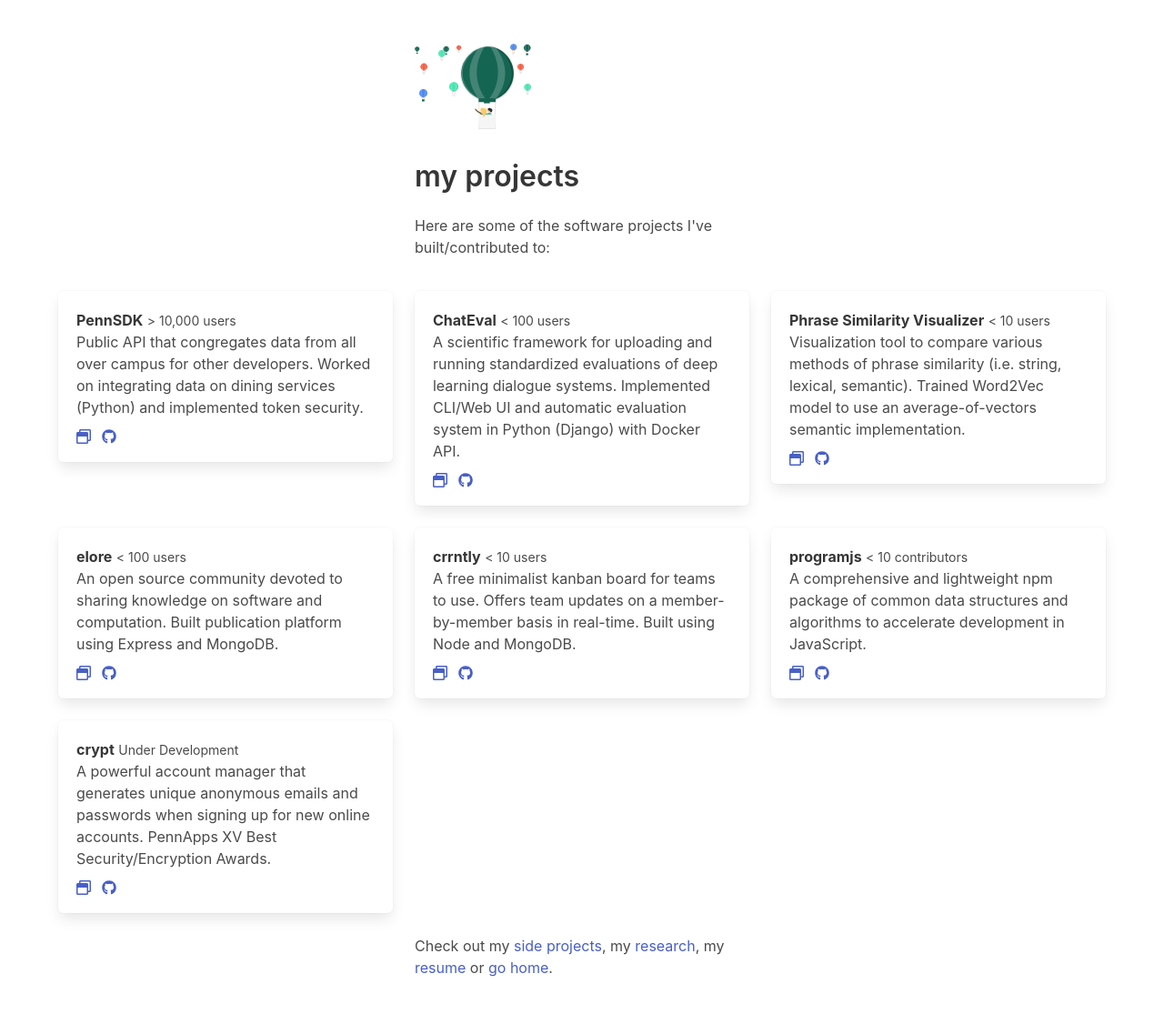
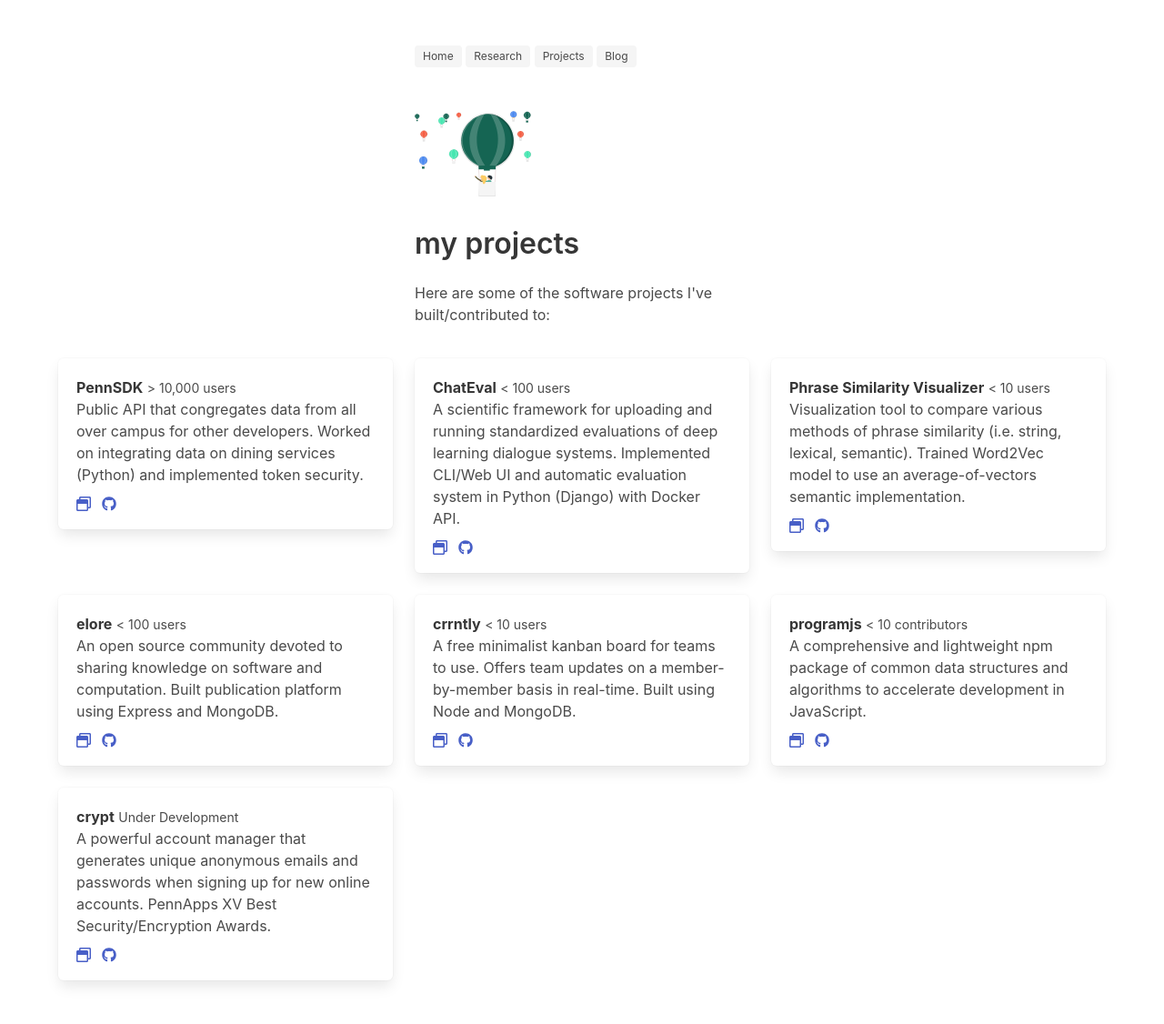
Before and after one commit to kirubarajan/old_site, a Django app: page /projects/ in a window 1280 px wide. Shown: the whole page at 91% size. Before the commit the page ends 1074 px from the top, so only its background shows below. Run offline with Django 3.2, Linux system fonts and the light colour scheme; data comes from the database, SQL or seed files in the repository; both versions use the stored data as it was after the commit; some libraries are stand-ins or nearby versions.

Commit message:
Add better navigation

```diff
--- a/kirubarajan/templates/projects.html
+++ b/kirubarajan/templates/projects.html
@@ -7,6 +7,13 @@
       <div class="columns">
         <div class="column is-one-fourth"> </div>
         <div class="column is-one-fourth">
+          <nav>
+            <a href="/"> <span class="tag is-light"> Home </span> </a>
+            <a href="/research"> <span class="tag is-light"> Research </span> </a>
+            <a href="/projects"> <span class="tag is-light"> Projects </span> </a>
+            <a href="/blog"> <span class="tag is-light"> Blog </span> </a>
+            <br> <br> <br>
+          </nav>
           <figure class="image is-128x128">
             <img src="{% static 'img/balloons.svg' %}">
           </figure>
@@ -49,16 +56,5 @@
           </div>
         {% endfor %}
       </div>
-
-      <div class="container">
-        <div class="columns">
-          <div class="column is-one-fourth"> </div>
-          <div class="column is-one-fourth">
-            Check out my <a href="/projects">side projects</a>, my <a href="/research">research</a>, my <a href="{% static 'resume.pdf' %}">resume</a>
-            or <a href="/">go home</a>.
-          </div>
-          <div class="column is-one-fourth"> </div>
-        </div>
-      </div>
     </section>
 {% endblock %}
```
Also changed, not shown: kirubarajan/templates/blog.html (+7 -1 lines), kirubarajan/templates/research.html (+7 -3 lines), kirubarajan/templates/splash.html (+7 -1 lines), db.sqlite3, kirubarajan/assets/img/magnitude.svg (added).
